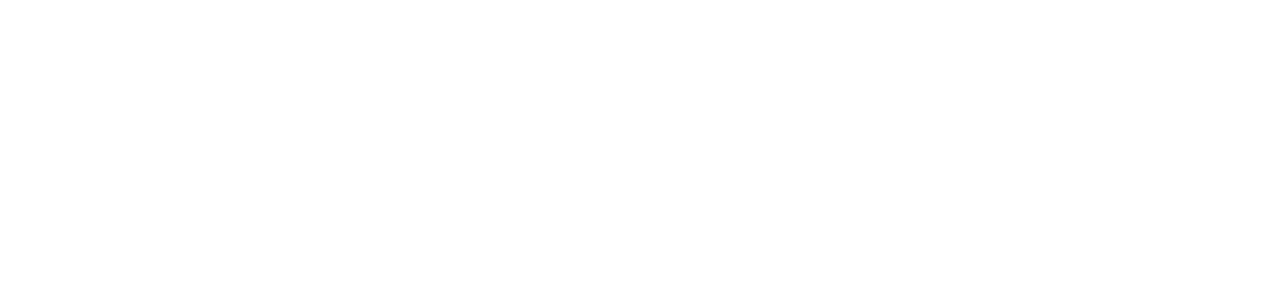
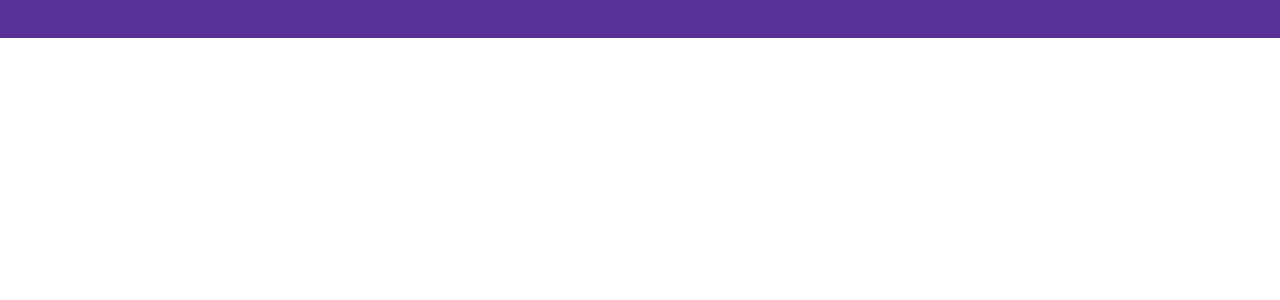
Before and after one commit to ethan-yyh/JPlus, a React (Create React App) app in the folder j-plus/: page / in a window 1280 px wide. Shown: the top 300 px of the page. Built offline with nearby package versions, Linux system fonts and the light colour scheme.

Commit message:
added bootstrap for css styling

```diff
--- a/j-plus/package.json
+++ b/j-plus/package.json
@@ -6,6 +6,7 @@
     "@testing-library/jest-dom": "^5.11.9",
     "@testing-library/react": "^11.2.5",
     "@testing-library/user-event": "^12.8.3",
+    "bootswatch": "^4.6.0",
     "react": "^17.0.1",
     "react-dom": "^17.0.1",
     "react-router-dom": "^5.2.0",
--- a/j-plus/src/App.js
+++ b/j-plus/src/App.js
@@ -1,12 +1,17 @@
-import logo from './logo.svg';
 import './App.css';
+import { Route } from "react-router-dom"; // for multi page application
+import Home from './Home/Home.js';
+import React, { Component } from 'react';
+import 'bootswatch/dist/pulse/bootstrap.min.css';
 
-function App() {
-  return (
-    <div className="App">
-
-    </div>
-  );
+class App extends Component {
+  render(){
+    return (
+      <div className="App">
+        <Route exact path="/" component={Home}/>
+      </div>
+    );
+  } // end of render
 }
 
 export default App;
--- a/j-plus/src/Home/Home.js
+++ b/j-plus/src/Home/Home.js
@@ -1,13 +1,15 @@
 // import files
 import React, { Component } from 'react';
-import './Home.css';
+import NavBar from './NavBar.js'
 
 class Home extends Component{
     render(){
         return(
-            <p>Home Page</p>
+            <div>
+                <NavBar/>
+            </div>
         );
     } // end of render
 } // end of Home
 
-export default Home
+export default Home;
--- /dev/null
+++ b/j-plus/src/Home/NavBar.js
@@ -0,0 +1,15 @@
+import React, { Component } from 'react';
+
+class NavBar extends Component{
+    render(){
+        return(
+            <div>
+                <nav className="navbar navbar-expand-lg navbar-dark bg-primary">
+
+                </nav>
+            </div>
+        );
+    }
+}
+
+export default NavBar;
--- a/j-plus/src/index.js
+++ b/j-plus/src/index.js
@@ -3,11 +3,14 @@
 import './index.css';
 import App from './App';
 import reportWebVitals from './reportWebVitals';
+import { BrowserRouter } from "react-router-dom"; // for multi page application
 
 ReactDOM.render(
-  <React.StrictMode>
-    <App />
-  </React.StrictMode>,
+  <BrowserRouter>
+    <React.StrictMode>
+      <App />
+    </React.StrictMode>
+  </BrowserRouter>,
   document.getElementById('root')
 );
 
```
Also changed, not shown: j-plus/src/Home/Home.css (deleted), 1 other file (tests, documents, lock files or other folders).
